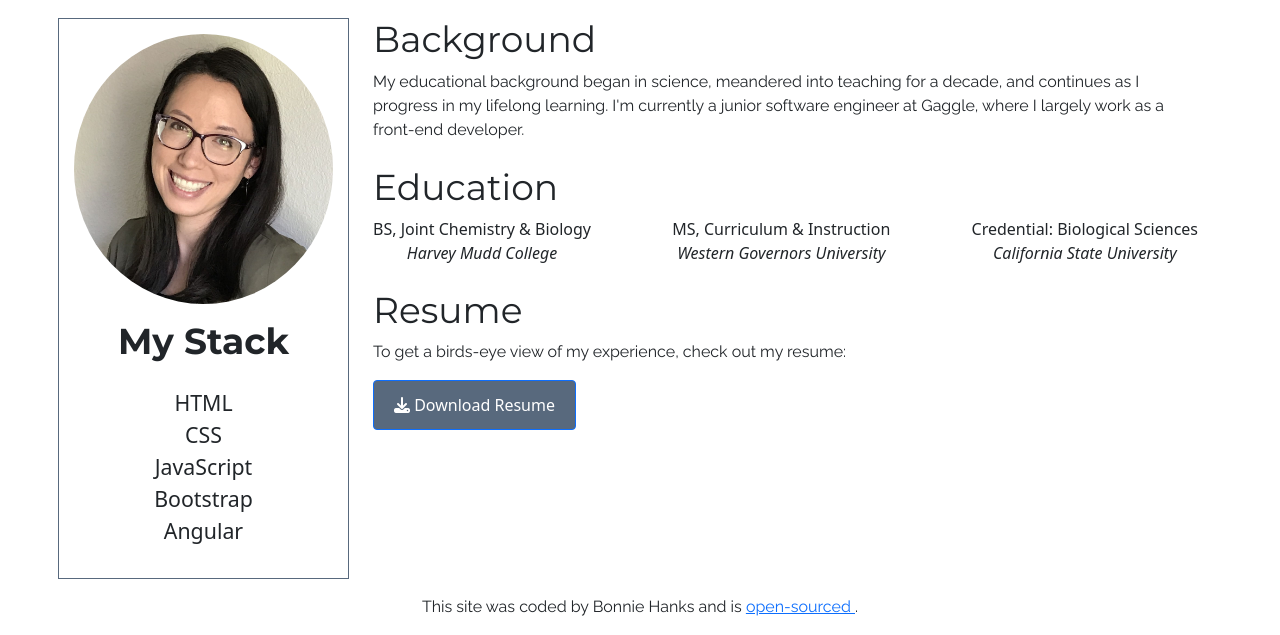
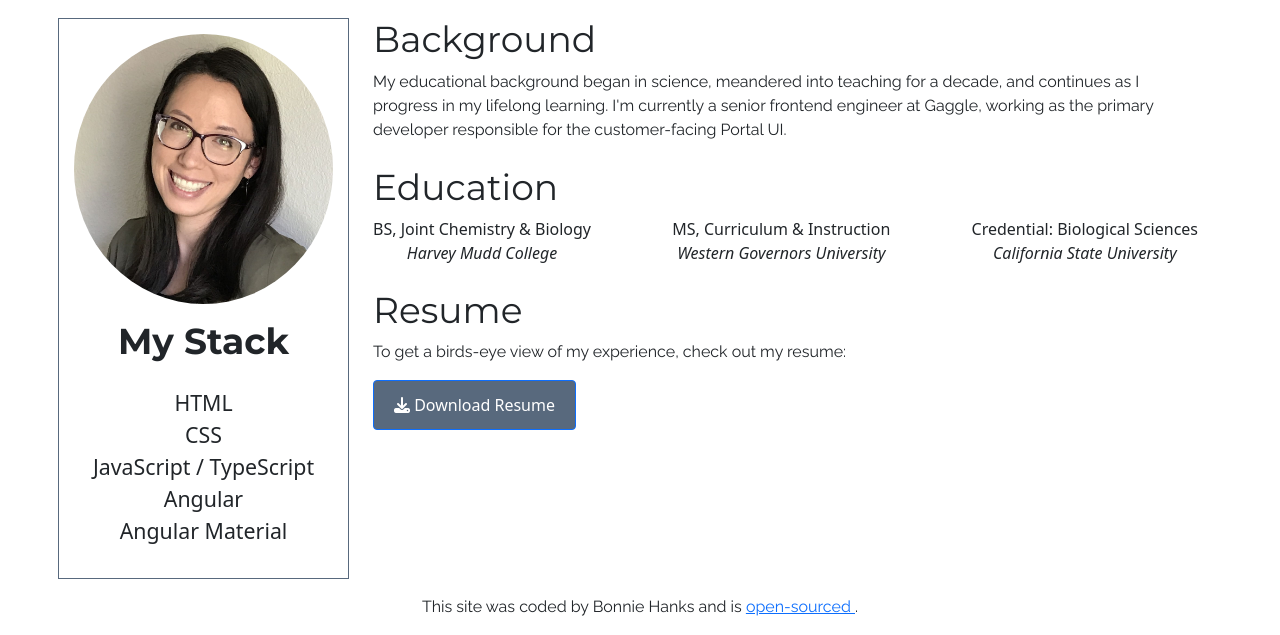
Before and after one commit to bonnie-gaggle/portfolio-bh, a plain HTML site: page about.html in a window 1280 px wide. Shown: the part 430-1065 px from the top of the page. Drawn offline with nearby package versions, Linux system fonts and the light colour scheme.

Commit message:
update "about"

```diff
--- a/about.html
+++ b/about.html
@@ -73,9 +73,9 @@
         <ul>
           <li>HTML</li>
           <li>CSS</li>
-          <li>JavaScript</li>
-          <li>Bootstrap</li>
+          <li>JavaScript / TypeScript</li>
           <li>Angular</li>
+          <li>Angular Material</li>
         </ul>
       </div>
       <div class="col-md-9 mt-4">
@@ -83,7 +83,7 @@
         <p>
           My educational background began in science, meandered into teaching for a decade, and continues as I progress
           in my lifelong learning.
-          I'm currently a junior software engineer at Gaggle, where I largely work as a front-end developer.
+          I'm currently a senior frontend engineer at Gaggle, working as the primary developer responsible for the customer-facing Portal UI.
         </p>
         <h2 class="mt-4">Education</h2>
         <div class="education">
```
